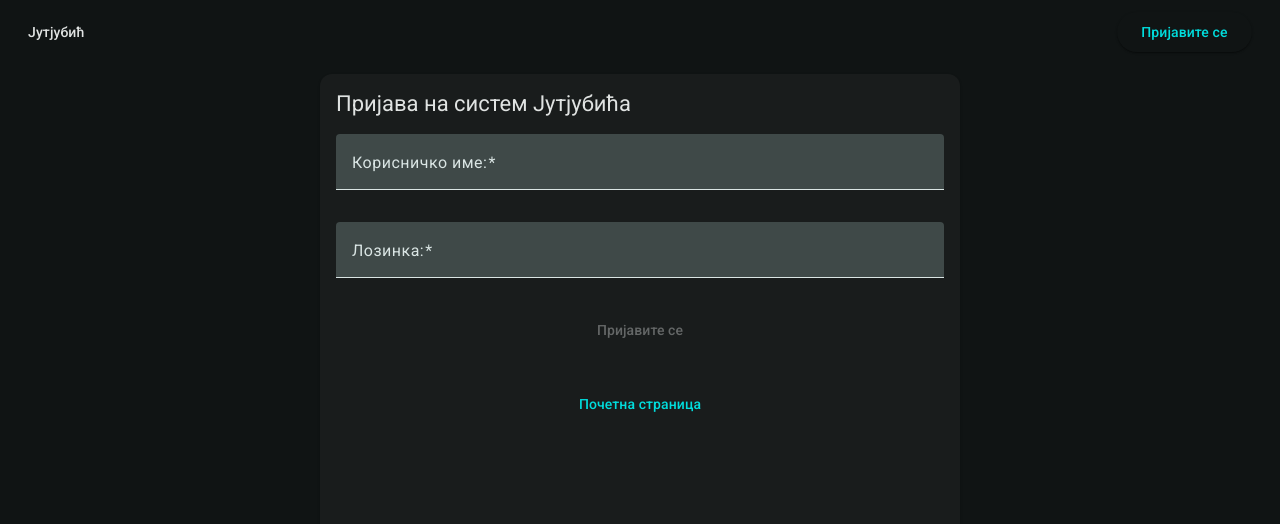
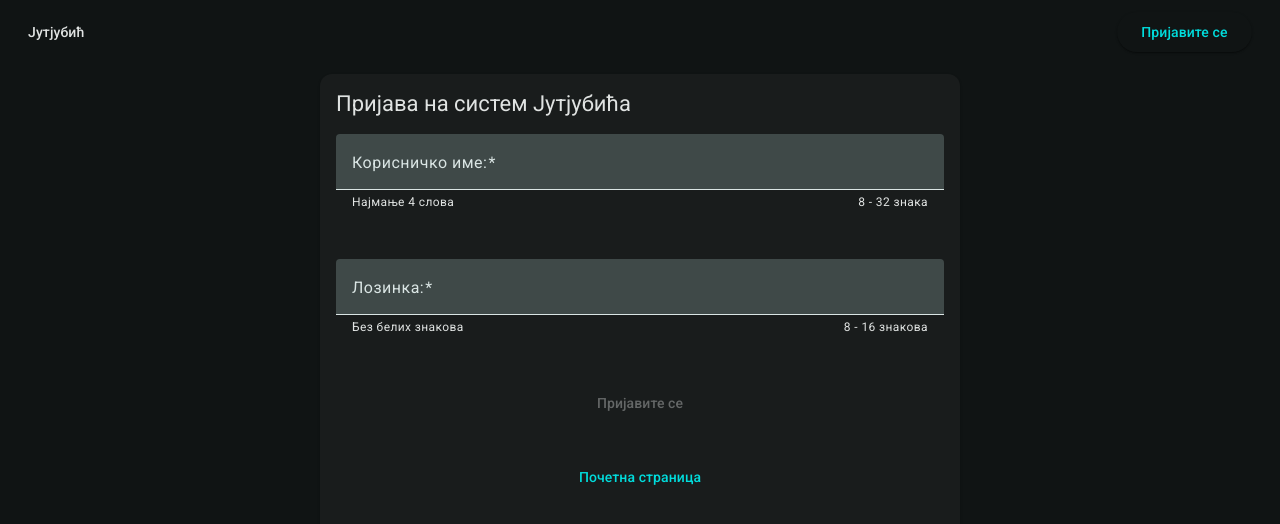
Before and after one commit to Darijan-Micic-RA-203-2017/ISA_2025, an Angular app in the folder jutjubic-frontend/: page /log-on in a window 1280 px wide. Shown: the top 524 px of the page. Built offline with nearby package versions, Linux system fonts and the light colour scheme.

Commit message:
feat(3.2): show hints & errors in logging on form
References:
https://material.angular.dev/components/form-field/overview
https://material.angular.dev/components/input/overview

```diff
--- a/jutjubic-frontend/src/app/components/logging-on/logging-on.css
+++ b/jutjubic-frontend/src/app/components/logging-on/logging-on.css
@@ -17,9 +17,10 @@ mat-card-content {
 	margin-bottom: 4%;
 }
 
+/* REFERENCE: https://material.angular.dev/components/form-field/overview */
 mat-form-field {
 	min-width: 100%;
-	margin-bottom: 2%;
+	margin-bottom: 8%;
 }
 
 #loggingOnButton {
--- a/jutjubic-frontend/src/app/components/logging-on/logging-on.html
+++ b/jutjubic-frontend/src/app/components/logging-on/logging-on.html
@@ -16,10 +16,35 @@
 					<mat-label>Корисничко име:</mat-label>
 					<!-- REFERENCE: https://material.angular.dev/components/input/overview -->
 					<input #usernameInput type="text" matInput formControlName="usernameControl" />
+					<mat-hint align="start">Најмање 4 слова</mat-hint>
+					<mat-hint align="end">8 - 32 знака</mat-hint>
+					@if (loggingOnFormGroup.get('usernameControl')?.errors?.['required']) {
+						<mat-error>Корисничко име мора бити унето!</mat-error>
+					}
+					@if (loggingOnFormGroup.get('usernameControl')?.errors?.['pattern']) {
+						<mat-error>Корисничко име мора садржати бар 4 слова! Дозвољени су сви знакови осим белих знакова,
+							 наводника, витичастих заграда, косих црта, тачке-зареза, зареза и упитника.</mat-error>
+					}
+					@if (loggingOnFormGroup.get('usernameControl')?.errors?.['minlength']
+							|| loggingOnFormGroup.get('usernameControl')?.errors?.['maxlength']) {
+						<mat-error>Корисничко име мора садржати најмање 8, а највише 32 знака!</mat-error>
+					}
 				</mat-form-field>
 				<mat-form-field>
 					<mat-label>Лозинка:</mat-label>
 					<input #passwordInput type="password" matInput formControlName="passwordControl" />
+					<mat-hint align="start">Без белих знакова</mat-hint>
+					<mat-hint align="end">8 - 16 знакова</mat-hint>
+					@if (loggingOnFormGroup.get('passwordControl')?.errors?.['required']) {
+						<mat-error>Лозинка мора бити унета!</mat-error>
+					}
+					@if (loggingOnFormGroup.get('passwordControl')?.errors?.['pattern']) {
+						<mat-error>Лозинка не сме садржати беле знакове!</mat-error>
+					}
+					@if (loggingOnFormGroup.get('passwordControl')?.errors?.['minlength']
+							|| loggingOnFormGroup.get('passwordControl')?.errors?.['maxlength']) {
+						<mat-error>Лозинка мора саржати најмање 8, а највише 16 знакова!</mat-error>
+					}
 				</mat-form-field>
 				<!-- REFERENCE: https://material.angular.dev/components/button/overview -->
 				<button id="loggingOnButton" type="submit" matButton="text" [disabled]="loggingOnFormGroup.invalid">Пријавите се</button>
```
